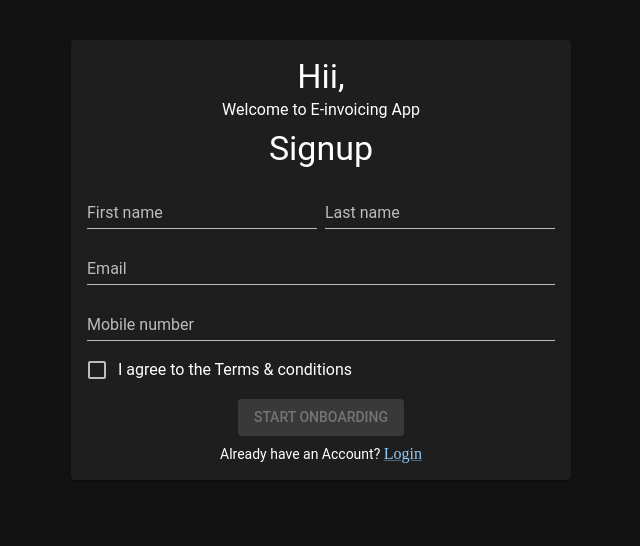
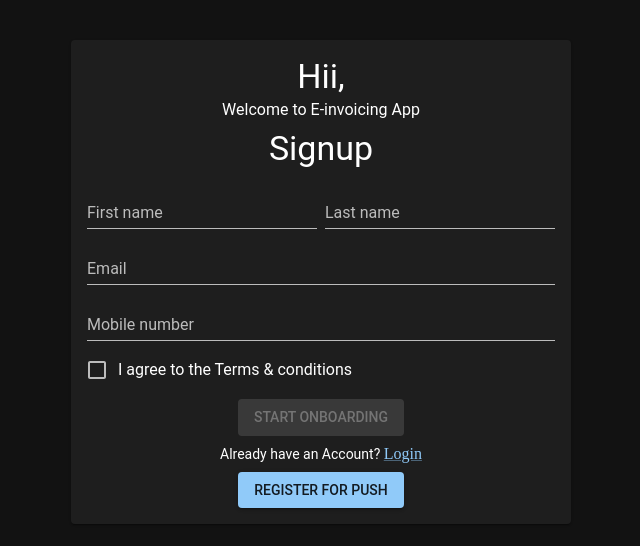
Before and after one commit to theanuragshukla/mui-signup, a React (Vite) app: page / in a window 1280 px wide. Shown: the top 546 px of the page, without its empty margins (319-959 px from the left). Built offline with nearby package versions, Linux system fonts and the light colour scheme.

Commit message:
added subscribeToPush

```diff
--- a/src/Form/index.jsx
+++ b/src/Form/index.jsx
@@ -8,6 +8,7 @@ import {
   Typography,
 } from "@mui/material";
 import { Formik } from "formik";
+import {forceRegisterPush} from "../PushSubscription";
 import SignUpSchema from "../yupSchema";
 import InputField from "./Input";
 
@@ -104,6 +105,15 @@ const Form = () => {
                   </Typography>
                   <Link href="/login">Login</Link>
                 </Grid>
+  <Grid item small={12} align="center">
+                  <Button
+			onClick={forceRegisterPush}
+                    variant="contained"
+                  >
+			register for push
+                  </Button>
+                </Grid>
+
               </Grid>
             </Paper>
           </form>
--- a/src/PushSubscription.js
+++ b/src/PushSubscription.js
@@ -1,5 +1,7 @@
 const publicVapidKey =
   "BB1hwvVLRa3fx56npRsQghzXs4gq9nMmEJHKtSoPSdlU98QD7CQL_6r9lGWlP_04bBes6Ef7OXy7sGoBMu0PPZc";
+
+import { serverUrl } from "./secrets.js";
 
 async function send(serviceWorkerRegistration) {
   const options = {
@@ -9,19 +11,35 @@ async function send(serviceWorkerRegistration) {
   serviceWorkerRegistration.pushManager.subscribe(options).then(
     async (pushSubscription) => {
       console.log(pushSubscription.endpoint);
-      await fetch("https://pwa-push-server.onrender.com/subscribe", {
+      await fetch(serverUrl, {
         method: "POST",
         body: JSON.stringify(pushSubscription),
         headers: {
           "content-type": "application/json",
         },
-      });
+      }).then(res=>{
+		  if(res.status==201){
+			  alert("registered")
+		  }
+	  })
+		.catch(err=>{
+			alert("some error occoured")
+			console.log(err)
+		});
     },
     (error) => {
       console.error(error);
     }
   );
 }
+
+const forceRegisterPush = () => {
+  if ("serviceWorker" in navigator) {
+    navigator.serviceWorker.ready.then((serviceWorkerRegistration) => {
+      send(serviceWorkerRegistration);
+    });
+  }
+};
 
 function urlBase64ToUint8Array(base64String) {
   const padding = "=".repeat((4 - (base64String.length % 4)) % 4);
@@ -39,3 +57,4 @@ function urlBase64ToUint8Array(base64String) {
 }
 
 export default send;
+export { forceRegisterPush };
--- /dev/null
+++ b/src/secrets.js
@@ -0,0 +1,4 @@
+// const serverUrl = "http://localhost:3000/subscribe"
+const serverUrl = "https://pwa-push-server/subscribe";
+
+export { serverUrl };
```
Also changed, not shown: 5 other files (tests, documents, lock files or other folders).
